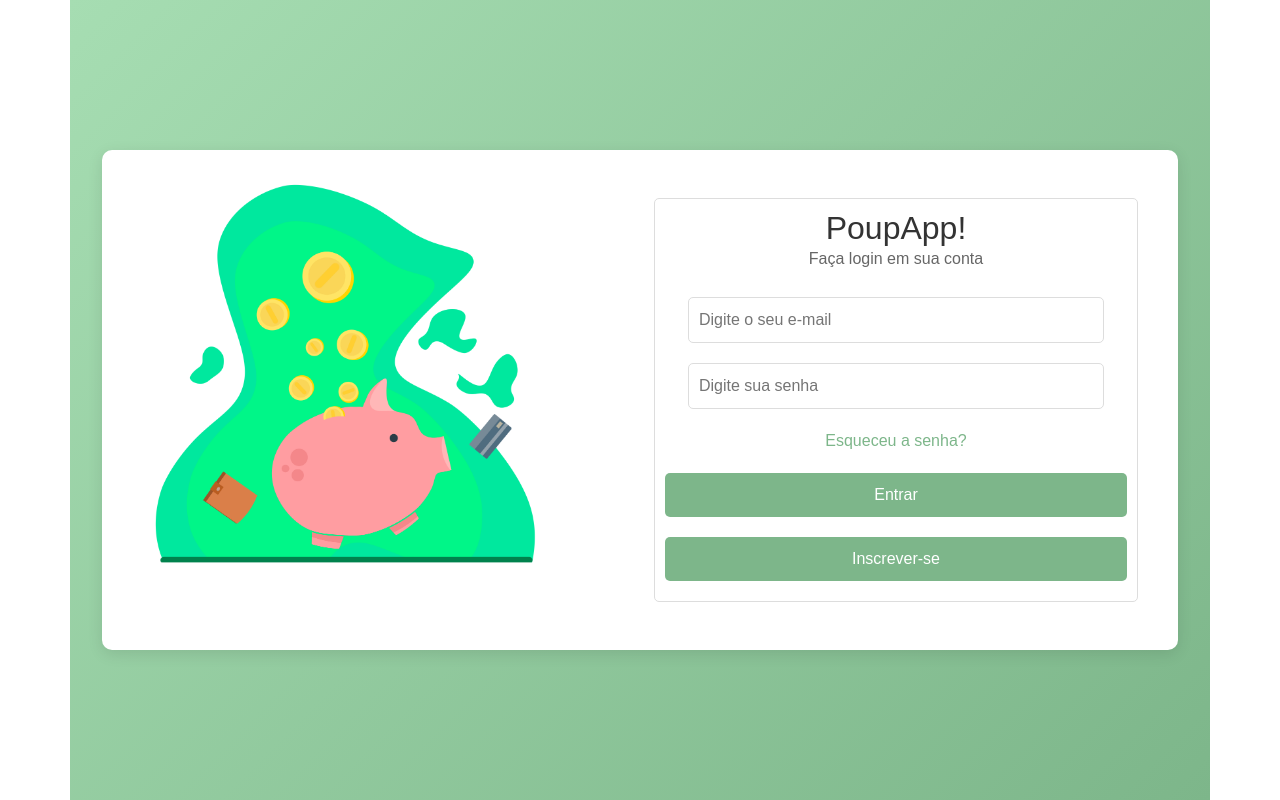
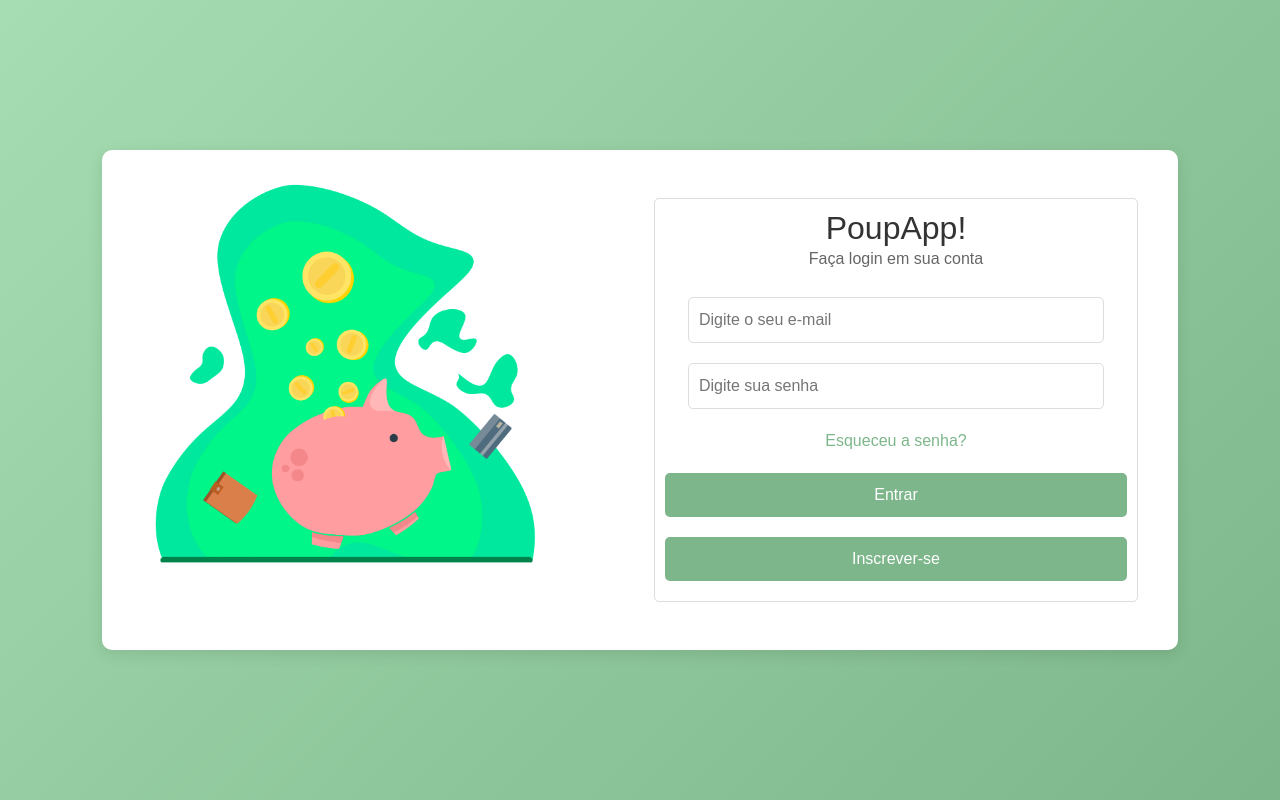
Before and after one commit to Joaoguilhermeasf/PoupApp, a Flask app: page / in a window 1280 px wide. Run offline with Flask 3, Linux system fonts and the light colour scheme; some libraries are stand-ins or nearby versions.

Commit message:
Fix background

```diff
--- a/static/css/styles.css
+++ b/static/css/styles.css
@@ -3,6 +3,7 @@ body, html {
     padding: 0;
     height: 100%;
     font-family: 'Arial', sans-serif;
+    background: linear-gradient(135deg, #a6ddb2 0%, #7db68a 100%);
 }
 
 .container {
@@ -10,9 +11,9 @@ body, html {
     justify-content: center;
     align-items: center;
     height: 100%;
-    background: linear-gradient(135deg, #a6ddb2 0%, #7db68a 100%);
     position: relative;
     overflow: hidden;
+
 }
 
 
```
